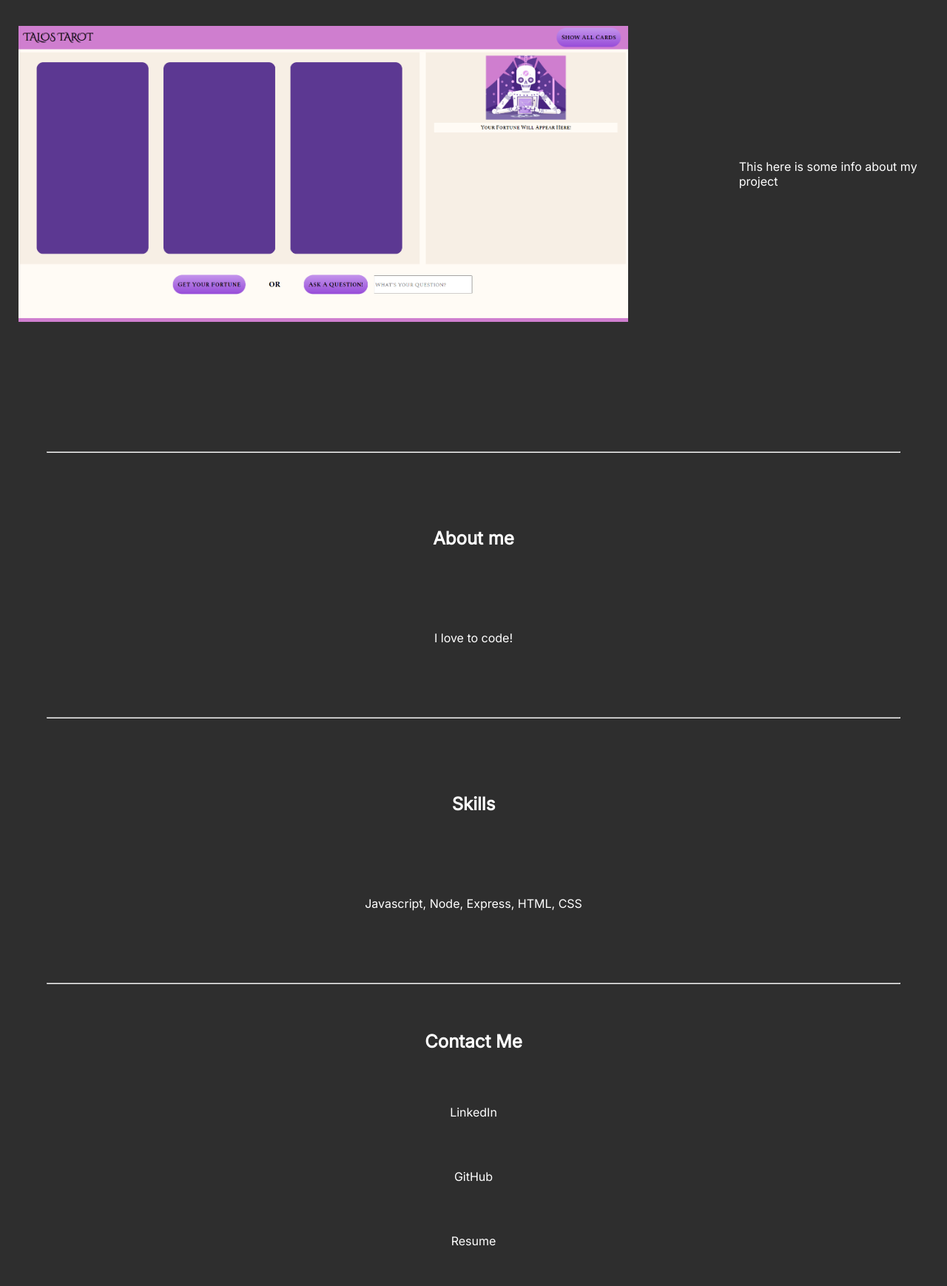
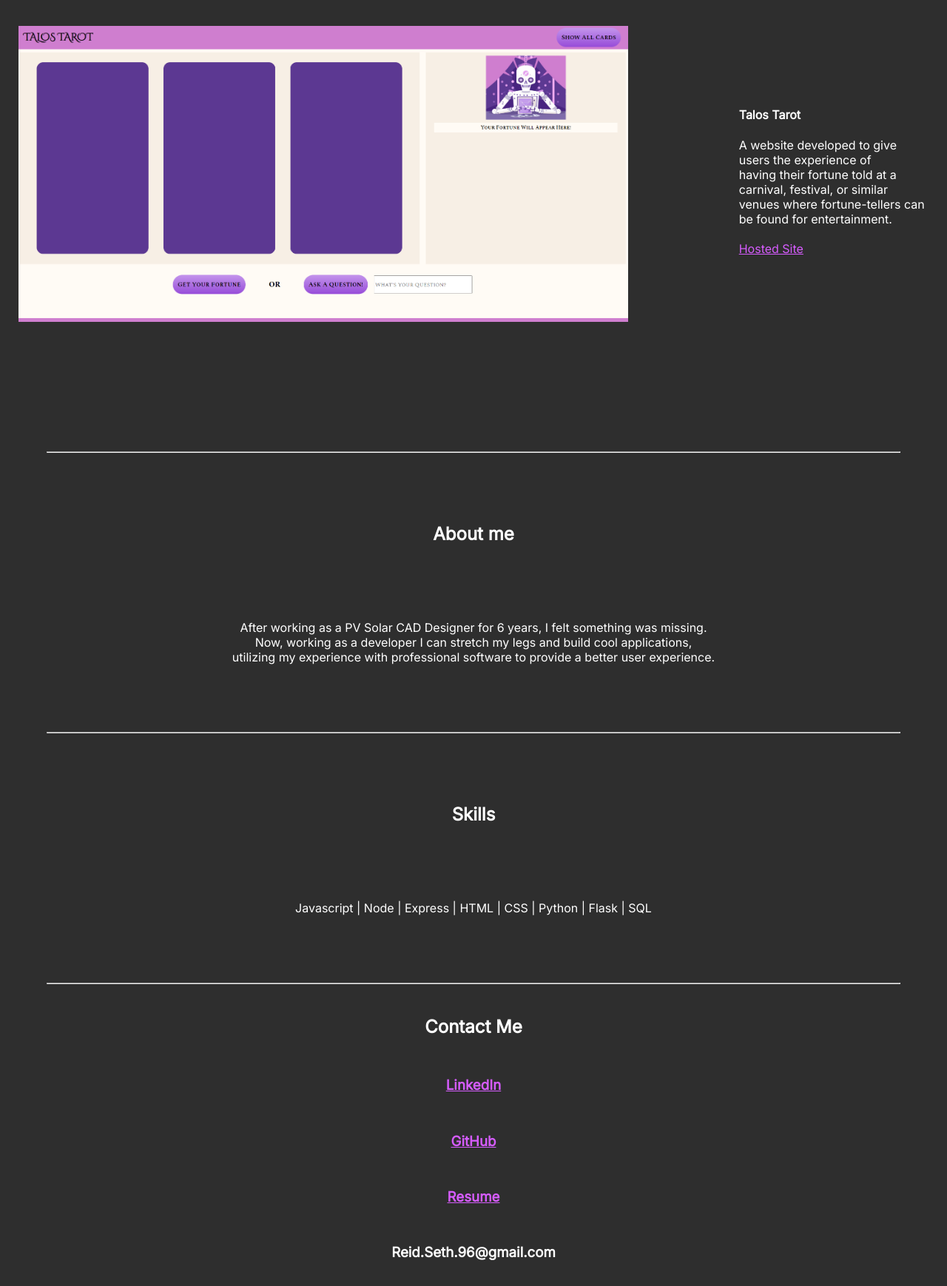
Before and after one commit to Renthir/Renthir.github.io, a plain HTML site: page index.html in a window 1280 px wide. Shown: the part 240-1978 px from the top of the page at 74% size. Drawn offline with Linux system fonts and the light colour scheme.

Commit message:
Added in real info and links

```diff
--- a/index.html
+++ b/index.html
@@ -8,15 +8,15 @@
     <link rel="preconnect" href="https://fonts.googleapis.com">
     <link rel="preconnect" href="https://fonts.gstatic.com" crossorigin>
     <link href="https://fonts.googleapis.com/css2?family=Inter&display=swap" rel="stylesheet">
-    <title>Document</title>
+    <title>Seth Reid</title>
 </head>
 <body>
     <header>
         <h1>Seth Reid</h1>
         <!-- <h3>Software Engineer / Full-Stack Developer</h3> -->
         <nav>
-            <h4>Resume</h4>
-            <h4>Contact</h4>
+            <h4><a href="https://docs.google.com/document/d/1tBQPCl-XihgcQuC1sDUrOEjc-Jgwi6eWolAqMWPhHiw/edit?usp=sharing">Resume</a></h4>
+            <h4><a href="#contact">Contact</a></h4>
         </nav>
     </header>
     <main>
@@ -24,24 +24,32 @@
             <!-- <iframe width="625" height="315" src="https://www.youtube.com/embed/Sg2Dg3qNNtE" frameborder="0"></iframe> -->
             <img height="400" src="./assets/Capture.PNG" alt="">
             <article>
-                This here is some info about my project
+                <h4>Talos Tarot</h4>
+                A website developed to give users the experience of <br> having their fortune told at a carnival,
+                 festival, or similar <br> venues where fortune-tellers can be found for entertainment. <br>
+                 <br>
+                <a href="http://54.151.44.241/">Hosted Site</a>
             </article>
         </section>
         <hr>
         <section id="about-me">
             <h2>About me</h2>
-            <p>I love to code!</p>
+            <p>After working as a PV Solar CAD Designer for 6 years, I felt something was missing.
+                <br> Now, working as a developer I can stretch my legs and build cool applications,
+                <br> utilizing my experience with professional software to provide a better user experience.
+            </p>
         <hr>
         <h2>Skills</h2>
-            <p>Javascript, Node, Express, HTML, CSS</p>
+            <p>Javascript  |  Node  |  Express  |  HTML  |  CSS  |  Python  |  Flask  |  SQL</p>
         </section>
     </main>
     <hr>
-    <footer>
+    <footer id="contact">
         <h2>Contact Me</h2>
-        <p>LinkedIn</p>
-        <p>GitHub</p>
-        <p>Resume</p>
+        <h3><a href="https://www.linkedin.com/in/seth-reid-ut/">LinkedIn</a></h3>
+        <h3><a href="https://github.com/Renthir">GitHub</a></h3>
+        <h3><a href="https://docs.google.com/document/d/1tBQPCl-XihgcQuC1sDUrOEjc-Jgwi6eWolAqMWPhHiw/edit?usp=sharing">Resume</a></h3>
+        <h3>Reid.Seth.96@gmail.com</h3>
     </footer>
 </body>
 </html>
--- a/styles.css
+++ b/styles.css
@@ -52,3 +52,16 @@ footer {
     flex-direction: column;
     justify-content: space-evenly;
 }
+
+a {
+    color: #d65cfe;
+}
+
+nav a {
+    color: white;
+    text-decoration: none ;
+}
+
+html {
+    scroll-behavior: smooth;
+}
```
